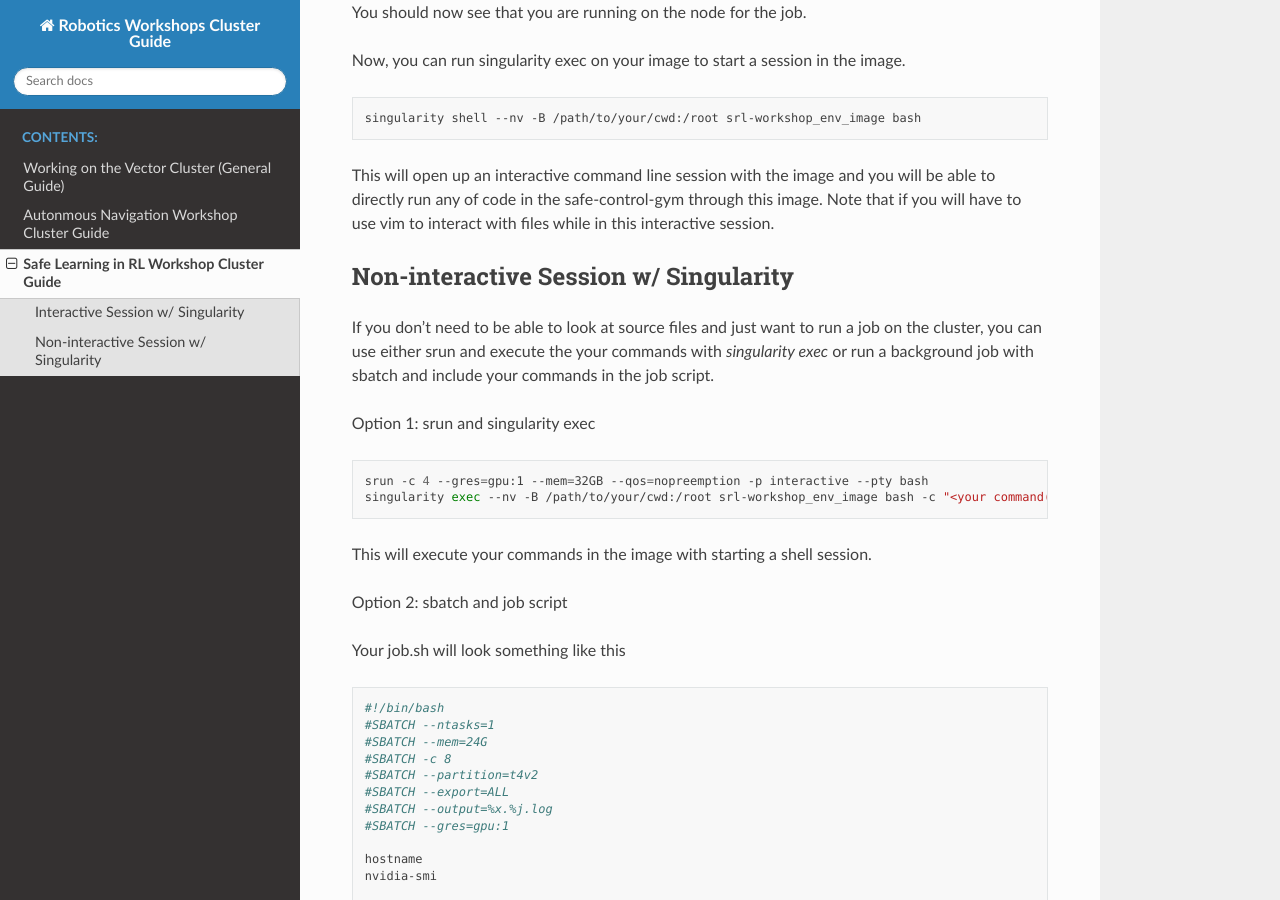
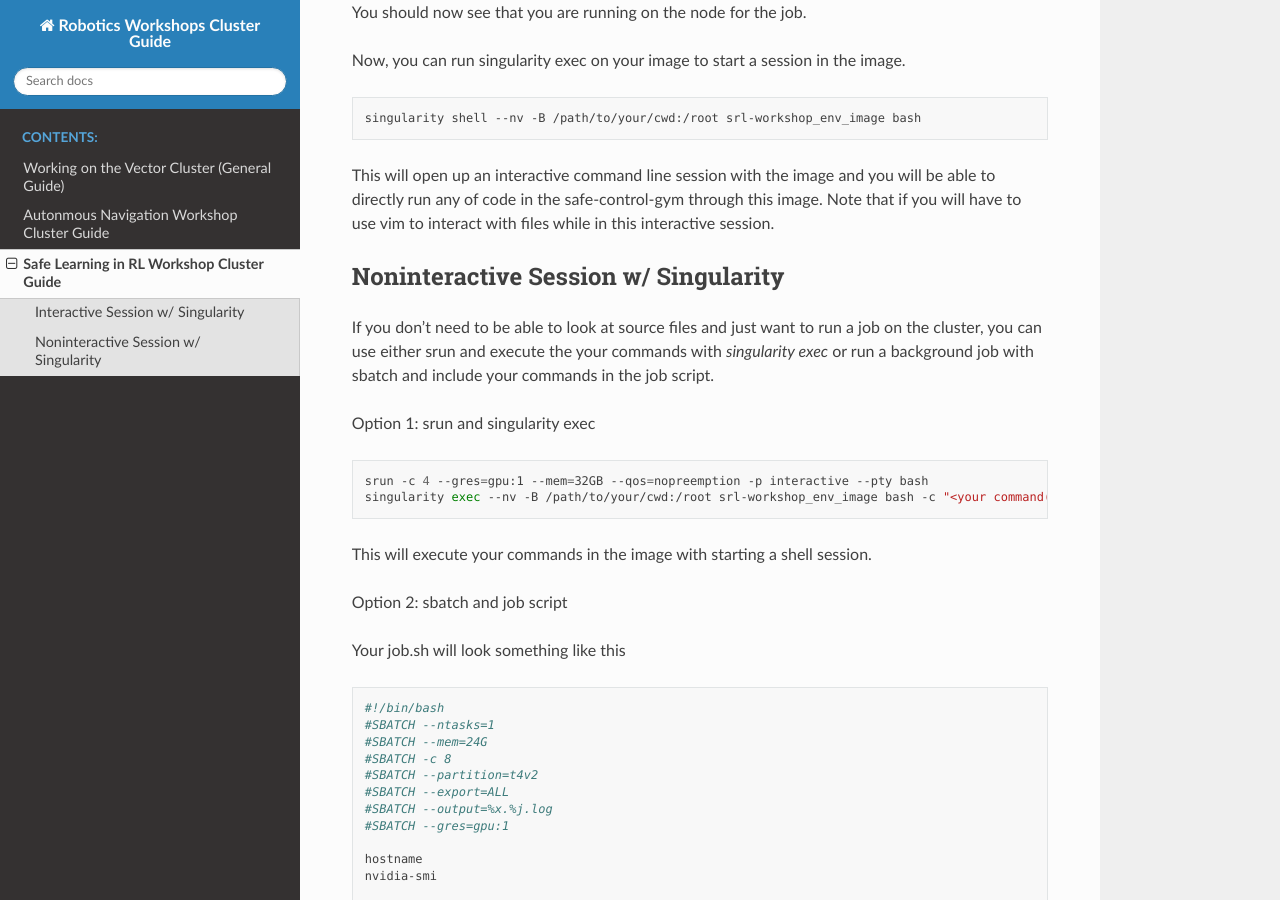
Before and after one commit to catgloss/robotics_workshops, a Sphinx documentation site: the page built from docs/source/safe_learning_in_rl_workshop.rst, in a window 1280 px wide and 900 px high, scrolled down 575 px. Built offline with Sphinx 7.4.7 and the Read the Docs theme 2.0.0, drawn with Linux system fonts in a browser that asks for light colours.

Commit message:
Update safe_learning_in_rl_workshop.rst

```diff
--- a/docs/source/safe_learning_in_rl_workshop.rst
+++ b/docs/source/safe_learning_in_rl_workshop.rst
@@ -30,7 +30,7 @@ Now, you can run singularity exec on your image to start a session in the image.
 
 This will open up an interactive command line session with the image and you will be able to directly run any of code in the safe-control-gym through this image. Note that if you will have to use vim to interact with files while in this interactive session.
 
-Non-interactive Session w/ Singularity
+Noninteractive Session w/ Singularity
 ^^^^^^^^^^^^^^^^^^^^^^^^^^^^^^^^^^^^^^
 
 If you don't need to be able to look at source files and just want to run a job on the cluster, you can use either srun and execute the your commands with `singularity exec` or run a background job with sbatch and include your commands in the job script.
```
